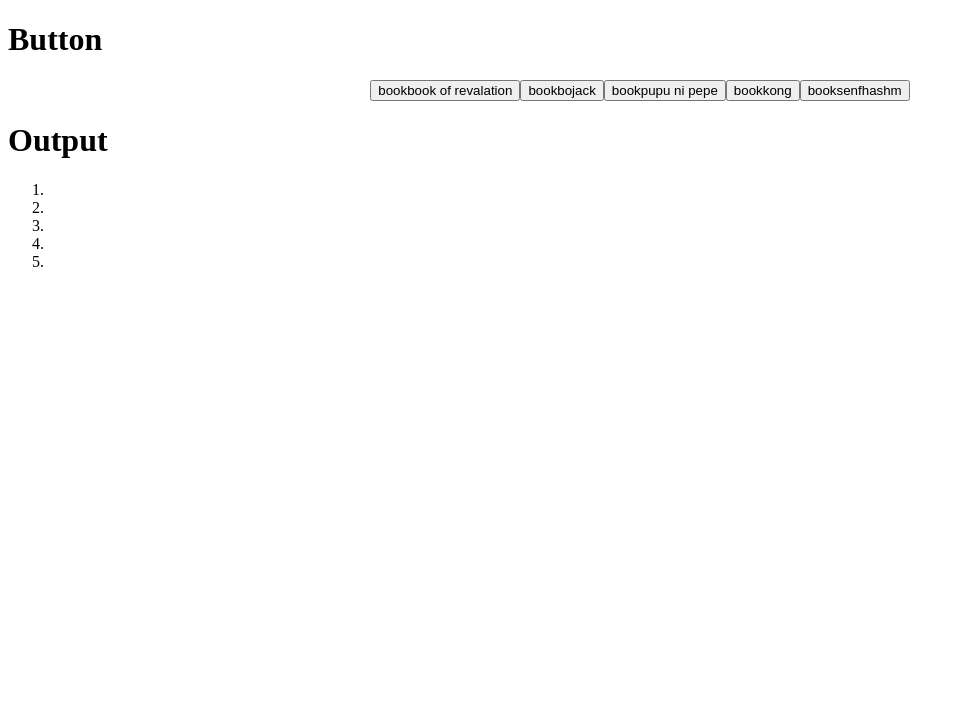
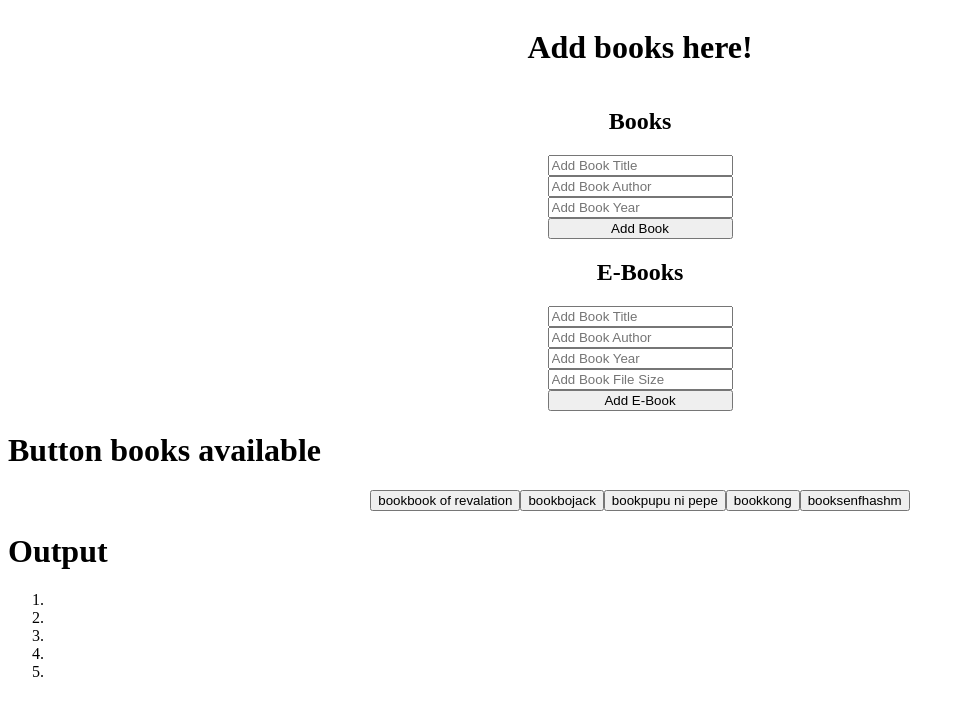
Before and after one commit to MichaelAngelo-Khel-ops/LibraryManagertJavaScriptOOP, a plain HTML site: page index.html in a window 1280 px wide. Shown: the whole page, without its empty margins (0-965 px from the left). Drawn offline with Linux system fonts and the light colour scheme.

Commit message:
added new HTML structure on index add new CSS styles on book and e book forms

```diff
--- a/index.html
+++ b/index.html
@@ -6,8 +6,27 @@
     <title>Document</title>
   </head>
   <body>
+    <div id="addBooks">
+      <h1>Add books here!</h1>
+      <div id="inputContainerBooks">
+        <h2>Books</h2>
+        <input type="text" placeholder="Add Book Title" class="newBookT" />
+        <input type="text" placeholder="Add Book Author" class="newBook" />
+        <input type="text" placeholder="Add Book Year" class="newBook" />
+        <button id="submitBook">Add Book</button>
+      </div>
+      <div id="inputContainerEBooks">
+        <h2>E-Books</h2>
+        <input type="text" placeholder="Add Book Title" class="newBookT" />
+        <input type="text" placeholder="Add Book Author" class="newBook" />
+        <input type="text" placeholder="Add Book Year" class="newBook" />
+        <input type="text" placeholder="Add Book File Size" class="newBook" />
+        <button id="submitEBook">Add E-Book</button>
+      </div>
+    </div>
+
     <div class="buttonContainer">
-      <h1>Button</h1>
+      <h1>Button books available</h1>
       <div id="buttonContainer"></div>
     </div>
     <div id="divOutputContainer">
--- a/src/style.css
+++ b/src/style.css
@@ -5,5 +5,20 @@
   justify-content: center;
 }
 
-.buttonContainer {
+#addBooks {
+  display: flex;
+  justify-content: center;
+  align-content: center;
+  align-items: center;
+  flex-direction: column;
 }
+
+#inputContainerBooks,
+#inputContainerEBooks {
+  display: flex;
+  flex-direction: column;
+}
+#inputContainerBooks h2,
+#inputContainerEBooks h2 {
+  text-align: center;
+}
```
